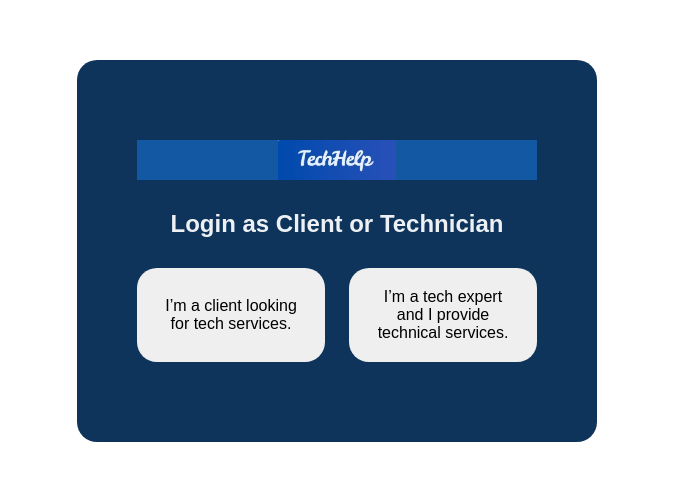
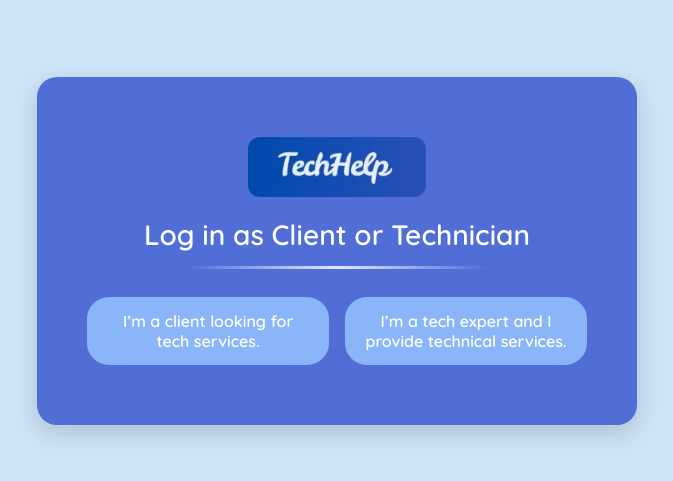
Before and after one commit to Joyeta28/Project_250, a plain HTML site: page login1stPage.html in a window 1280 px wide. Shown: the part 149-630 px from the top of the page, without its empty margins (303-976 px from the left). Drawn offline with Linux system fonts and the light colour scheme.

Commit message:
Logout page added.also made some changes

```diff
--- a/css/login1stPage.css
+++ b/css/login1stPage.css
@@ -1,55 +1,66 @@
+*{ margin:0; padding:0; box-sizing:border-box; }
+html,body{ height:100%; }
 body{
-    margin: 0;
-    padding: 0;
-    font-family: Arial, Helvetica, sans-serif;
-    height: 100vh;
-    background-color: white;
-    display: flex;
-    justify-content: center;
-    align-items: center;
-}
-.techhelp{
-    height: 5vh;
-    margin: 0 auto;
-    display: block;
-    margin-bottom: 30px;
-}
-.tec{
-    background: linear-gradient(to left,#1258a3,#1258a3);
-}
-.selectionPage{
-    padding: 80px 60px;
-    background-color:  #0f345c;
-    border-radius: 20px;
-    max-width: 400px;
-}
-.selectionPage h2{
-    text-align: center;
-    color: rgb(238, 241, 243);
-    margin-bottom: 30px;
-}
-.selectionPage button {
-    width: 47%;
-    padding: 20px;
-    font-size: 1rem;
-    border: none;
-    cursor: pointer;
-    box-sizing: border-box;
-    border-radius: 20px;
-}
-.selectionPage .button-group {
-   display: flex;
-   gap: 20px;
-   justify-content: space-between;
+  font-family:'Quicksand','Segoe UI',Tahoma,Arial,sans-serif;
+  background:#cce4f7;
+  display:flex;
+  justify-content:center;
+  align-items:center;
 }
 
-.selectionPage .client:hover{
-    background-color: blanchedalmond;
+
+.selectionPage{
+  width:min(600px, 92vw);
+  background:#516ed7;
+  color:#fff;
+  border-radius:20px;
+  box-shadow:0 8px 25px rgba(0,0,0,.15);
+  padding:60px 50px;
+  text-align:center;
 }
-.selectionPage .technician:hover{
-    background-color: blanchedalmond;
+
+
+.techhelp{
+  height:60px;
+  display:block;
+  margin:0 auto 20px auto;
+  border-radius:12px;
 }
-.selectionPage button a{
-    text-decoration: none;
-    color: inherit;
+
+.selectionPage h2{
+  font-weight:600;
+  font-size:clamp(22px, 4vw, 28px);
+  margin-bottom:14px;
 }
+.divider{
+  width:60%;
+  height:3px;
+  margin:0 auto 28px auto;
+  background:linear-gradient(to right, transparent, #ffffff, transparent);
+  border-radius:2px;
+  opacity:.85;
+}
+
+
+.button-group{
+  display:grid;
+  grid-template-columns: 1fr;
+  gap:16px;
+}
+@media (min-width:560px){
+  .button-group{ grid-template-columns: 1fr 1fr; }
+}
+
+.btn{
+  display:inline-block;
+  padding:14px 18px;
+  border-radius:22px;
+  text-decoration:none;
+  font-weight:600;
+  font-size:1rem;
+  color:#fff;
+  background:#8ab6f9;
+  transition:.25s ease;
+  text-align:center;
+}
+.btn:hover{ background:#6a9cf4; }
--- /dev/null
+++ b/css/logout.css
@@ -0,0 +1,84 @@
+*{ margin:0; padding:0; box-sizing:border-box; }
+:root{
+  --bg:#cce4f7;
+  --card:#516ed7;
+  --text:#ffffff;
+  --shadow:0 8px 25px rgba(0,0,0,.15);
+  --radius:20px;
+}
+
+html,body{ height:100%; }
+body{
+  font-family:'Quicksand','Segoe UI',Tahoma,sans-serif;
+  background:var(--bg);
+  display:flex;
+  justify-content:center;
+  align-items:center;
+}
+
+.logout-wrap{
+  width:100%;
+  display:flex;
+  justify-content:center;
+}
+
+.card{
+  width:min(600px, 92vw);
+  background:var(--card);
+  color:var(--text);
+  border-radius:var(--radius);
+  box-shadow:var(--shadow);
+  padding:60px 50px;
+  text-align:center;
+}
+
+.card__title{
+  font-weight:600;
+  font-size:clamp(28px, 5vw, 36px);
+  margin-bottom:18px;
+}
+
+.divider{
+  width:70%;
+  height:3px;
+  margin:0 auto 30px;
+  background:linear-gradient(to right, transparent, #ffffff, transparent);
+  border-radius:2px;
+  opacity:.85;
+}
+
+
+.card__text{
+  font-size:clamp(18px, 3vw, 20px);
+  line-height:1.7;
+  margin-bottom:36px;
+}
+.inline-logo{
+  height:42px;
+  vertical-align:middle;
+  border-radius:6px;
+  margin:0 4px;
+}
+
+
+.btn-row{
+  display:flex;
+  gap:16px;
+  justify-content:center;
+  flex-wrap:wrap;
+}
+.btn{
+  display:inline-block;
+  padding:14px 24px;
+  border-radius:22px;
+  text-decoration:none;
+  font-weight:600;
+  font-size:1rem;
+  transition:.25s ease;
+  user-select:none;
+}
+.btn--primary{
+  background:#8ab6f9;
+  color:#fff;
+}
+.btn--primary:hover{ background:#6a9cf4; }
--- a/css/signUp.css
+++ b/css/signUp.css
@@ -1,85 +1,92 @@
-*{
+@import url('https://fonts.googleapis.com/css2?family=Quicksand:wght@400;500;600&display=swap');
+
+* {
     margin: 0;
     padding: 0;
+    box-sizing: border-box;
 }
-.techhelp{
-    height: 5vh;
-    margin: 0 auto;
+
+.techhelp {
+    height: 60px;
     display: block;
-    margin-bottom: 20px;
+    margin: 0 auto 20px auto;
+    border-radius: 12px;
 }
-.tec{
-    background: linear-gradient(to left,#1258a3,#1258a3);
+
+.tec {
+    background: transparent;
 }
-.signUp{
-    font-family: 'Segoe UI', Tahoma, Geneva, Verdana, sans-serif;
-    background-color: rgb(255, 255, 255);
-    margin: 0;
-    padding: 0;
+
+
+.signUp {
+    font-family: 'Quicksand', 'Segoe UI', Tahoma, Geneva, Verdana, sans-serif;
     display: flex;
     justify-content: center;
     align-items: center;
     height: 100vh;
     background-color: #cce4f7;
 }
-.signup, .login{
-    text-decoration: none;
-}
-.sign{
-    background-color: #0f345c;
-    padding: 60px 40px;
-    border-radius: 12px;
-    box-shadow: 0px 8px 25px rgba(0, 0, 0, 0.2);
-    max-width: 350px;
-    width: 350px;
-    height: 500px;
-    align-items: center;
 
-    justify-content: center;
 
+.sign {
+    background-color: #516ed7;
+    padding: 50px 40px;
+    border-radius: 20px;
+    box-shadow: 0px 8px 25px rgba(0, 0, 0, 0.15);
+    max-width: 420px;
+    width: 100%;
+    text-align: center;
+    color: white;
 }
 
-.sign h2{
-    text-align: center;
-    flex-wrap: 100%;
-    color: #ebeef0;
+.sign h2 {
+    color: #fff;
     margin-bottom: 20px;
-}
-.para{
-    text-align: center;
-    color: #e6e9eb;
-    margin-bottom: 30px;
-}
-.sign label{
-    display:  block;
-    font-weight: 20;
-    color: white;
-    margin-bottom: 30px;
-    gap: 8px;
+    font-weight: 600;
 }
 
-.sign input[type="email"] , input[type = "password"],input[type = "pass"]{
+.para {
+    color: #f1f1f1;
+    margin-bottom: 30px;
+    font-size: 0.95rem;
+}
+
+.sign label {
+    display: block;
+    color: #fff;
+    margin-bottom: 20px;
+    text-align: left;
+    font-size: 0.9rem;
+}
+
+
+.sign input[type="email"],
+.sign input[type="password"],
+.sign input[type="pass"] {
     width: 100%;
     height: 35px;
-    box-sizing: border-box;
     padding: 5px;
-    margin-bottom: 10px;
-    border-radius: 5px;
+    margin-top: 6px;
+    border-radius: 8px;
+    border: none;
+    outline: none;
+    font-family: 'Quicksand', sans-serif;
 }
 
 .sign input[type="submit"] {
     display: block;
-  width: 40%;
+    width: 60%;
     margin: 1em auto;
-  height: 2em;
-  font-size: 1.1rem;
-  background-color: #a5a5f7;
-  border-color: white;
-  min-width: 100px;
+    height: 2.5em;
+    font-size: 1rem;
+    background-color: #8ab6f9;
+    color: white;
     border-radius: 20px;
     cursor: pointer;
     border: none;
+    transition: 0.3s;
+    font-weight: 600;
 }
-.sign input[type="submit"]:hover{
-    background-color: bisque;
+.sign input[type="submit"]:hover {
+    background-color: #6a9cf4;
 }
--- a/technician.css
+++ b/css/technician.css
@@ -5,10 +5,11 @@
 }
 
 body {
-    font-family: Arial, sans-serif;
+    font-family: 'Quicksand', 'Segoe UI', Tahoma, Geneva, Verdana, sans-serif;
     background-color: #f4f7fc;
     padding: 0;
 }
+
 
 .container {
     display: flex;
@@ -19,17 +20,15 @@ body {
     height: 80vh;
 }
 
-
 header {
     width: 100%;
     height: 70px;
-    background-image: url('head.png');
+    background-image: url('../img/head.png');
     background-size: cover;
     background-position: center;
     margin-bottom: 0;
     position: relative;
 }
-
 
 .sidebar {
     width: 250px;
@@ -55,6 +54,7 @@ header {
     margin-top: 10px;
 }
 
+
 .sidebar ul {
     list-style: none;
     padding: 20px 0;
@@ -62,19 +62,25 @@ header {
 }
 
 .sidebar ul li {
-    padding: 10px;
+    padding: 10px 0;
+    text-align: center;
 }
 
 .sidebar ul li a {
     text-decoration: none;
     color: black;
     font-size: 18px;
-    display: block;
+    display: inline-block;
+    padding: 8px 16px;
+    border-radius: 25px;
+    transition: all 0.3s ease;
 }
 
-.sidebar ul li a:hover, .sidebar ul li a.active {
+.sidebar ul li a:hover,
+.sidebar ul li a.active {
     background-color: #66b3ff;
     color: white;
+    border-radius: 25px;
 }
 
 .main-content {
@@ -91,7 +97,6 @@ header {
     color: #333;
     margin-bottom: 20px;
 }
-
 
 .technician-profile {
     display: flex;
@@ -166,6 +171,7 @@ header {
     background-color: #3b5bbf;
 }
 
+
 .technician-stats {
     display: flex;
     justify-content: space-between;
--- a/userdashboard.css
+++ b/css/userdashboard.css
@@ -5,7 +5,7 @@
 }
 
 body {
-    font-family: Arial, sans-serif;
+    font-family: 'Quicksand', 'Segoe UI', Tahoma, Geneva, Verdana, sans-serif; /* match technician/logout */
     background-color: #f4f7fc;
     padding: 0;
 }
@@ -22,12 +22,13 @@ body {
 header {
     width: 100%;
     height: 55px;
-    background-image: url('head.png');
+    background-image: url('../img/head.png');
     background-size: cover;
     background-position: center;
     margin-bottom: 0;
     position: relative;
 }
+
 
 .sidebar {
     width: 250px;
@@ -45,6 +46,7 @@ header {
     height: 100px;
     border-radius: 50%;
     margin-top: 30px;
+    object-fit: cover;
 }
 
 .sidebar .registration-number {
@@ -53,27 +55,32 @@ header {
     margin-top: 10px;
 }
 
+
 .sidebar ul {
     list-style: none;
     padding: 20px 0;
     margin-top: 20px;
 }
-
 .sidebar ul li {
-    padding: 10px;
+    padding: 10px 0;
+    text-align: center;
 }
-
 .sidebar ul li a {
     text-decoration: none;
     color: black;
     font-size: 18px;
-    display: block;
+    display: inline-block;
+    padding: 8px 16px;
+    border-radius: 25px;
+    transition: all 0.3s ease;
+}
+.sidebar ul li a:hover,
+.sidebar ul li a.active {
+    background-color: #66b3ff;
+    color: white;
+    border-radius: 25px;
 }
 
-.sidebar ul li a:hover, .sidebar ul li a.active {
-    background-color: #66b3ff;
-    color: white;
-}
 
 .main-content {
     flex: 1;
@@ -90,6 +97,7 @@ header {
     margin-bottom: 20px;
 }
 
+
 .profile-box {
     display: flex;
     flex-direction: column;
@@ -101,14 +109,17 @@ header {
     width: 100%;
     margin-bottom: 20px;
 }
-form{
+
+form {
     align-items: center;
 }
+
 .profile-img img {
     width: 120px;
     height: 120px;
     border-radius: 50%;
     border: 3px solid #4c6ef5;
+    object-fit: cover;
 }
 
 .profile-info {
@@ -124,14 +135,12 @@ form{
     margin-bottom: 30px;
 }
 
-.profile-info .emailad {
+.profile-info .emailad,
+.profile-info .dept {
     font-family: Verdana, Geneva, Tahoma, sans-serif;
     color: #000;
 }
-.profile-info .dept{
-      font-family: Verdana, Geneva, Tahoma, sans-serif;
-    color: #000;
-}
+
 .profile-info input {
     width: 100%;
     padding: 10px;
@@ -151,6 +160,7 @@ form{
     color: #333;
 }
 
+
 .edit-profile {
     background-color: #4c6ef5;
     color: white;
--- a/login1stPage.html
+++ b/login1stPage.html
@@ -1,23 +1,32 @@
 <!DOCTYPE html>
 <html lang="en">
 <head>
-    <meta charset="UTF-8">
-    <meta name="viewport" content="width=device-width, initial-scale=1.0">
-    <title>Document</title>
-    <link rel="stylesheet" href="css/login1stPage.css">
+  <meta charset="utf-8" />
+  <meta name="viewport" content="width=device-width, initial-scale=1" />
+  <title>Login</title>
+
+  <link rel="preconnect" href="https://fonts.gstatic.com" crossorigin>
+  <link href="https://fonts.googleapis.com/css2?family=Quicksand:wght@400;500;600&display=swap" rel="stylesheet">
+
+  <link rel="stylesheet" href="css/login1stPage.css">
 </head>
 <body>
-    <div class="selectionPage">
-     <div class="tec">
-                 <img src="img/techhelp.jpg" alt="techhelp" class="techhelp">
-            </div>
-    <h2>Login as  Client or Technician </h2>
-    <div class="button-group">
-    <button class="client"><a href="loginAsClient.html">I’m a client looking
-for tech services.</a></button>
-    <button class="technician"><a href="loginAsTechnician.html">I’m a tech expert and
-         I provide technical services.</a></button>
-         </div>
-     </div>
+  <main class="page">
+    <section class="selectionPage" role="region" aria-labelledby="login-title">
+      <img src="img/techhelp.jpg" alt="TechHelp" class="techhelp" />
+
+      <h2 id="login-title">Log in as Client or Technician</h2>
+      <div class="divider" aria-hidden="true"></div>
+
+      <div class="button-group">
+        <a class="btn btn--primary" href="loginAsClient.html">
+          I’m a client looking for tech services.
+        </a>
+        <a class="btn btn--primary" href="loginAsTechnician.html">
+          I’m a tech expert and I provide technical services.
+        </a>
+      </div>
+    </section>
+  </main>
 </body>
 </html>
```
Also changed, not shown: css/style.css (+53 -60 lines), landingPage.html (+17 -21 lines), logout.html (added, +32 -0 lines), signUp.html (+14 -8 lines), technician.html (+10 -4 lines), userdashboard.html (+19 -8 lines), img/head.png (renamed from head.png), img/user.png (renamed from user.png). Lines whose indentation alone changed are shown as unchanged.
